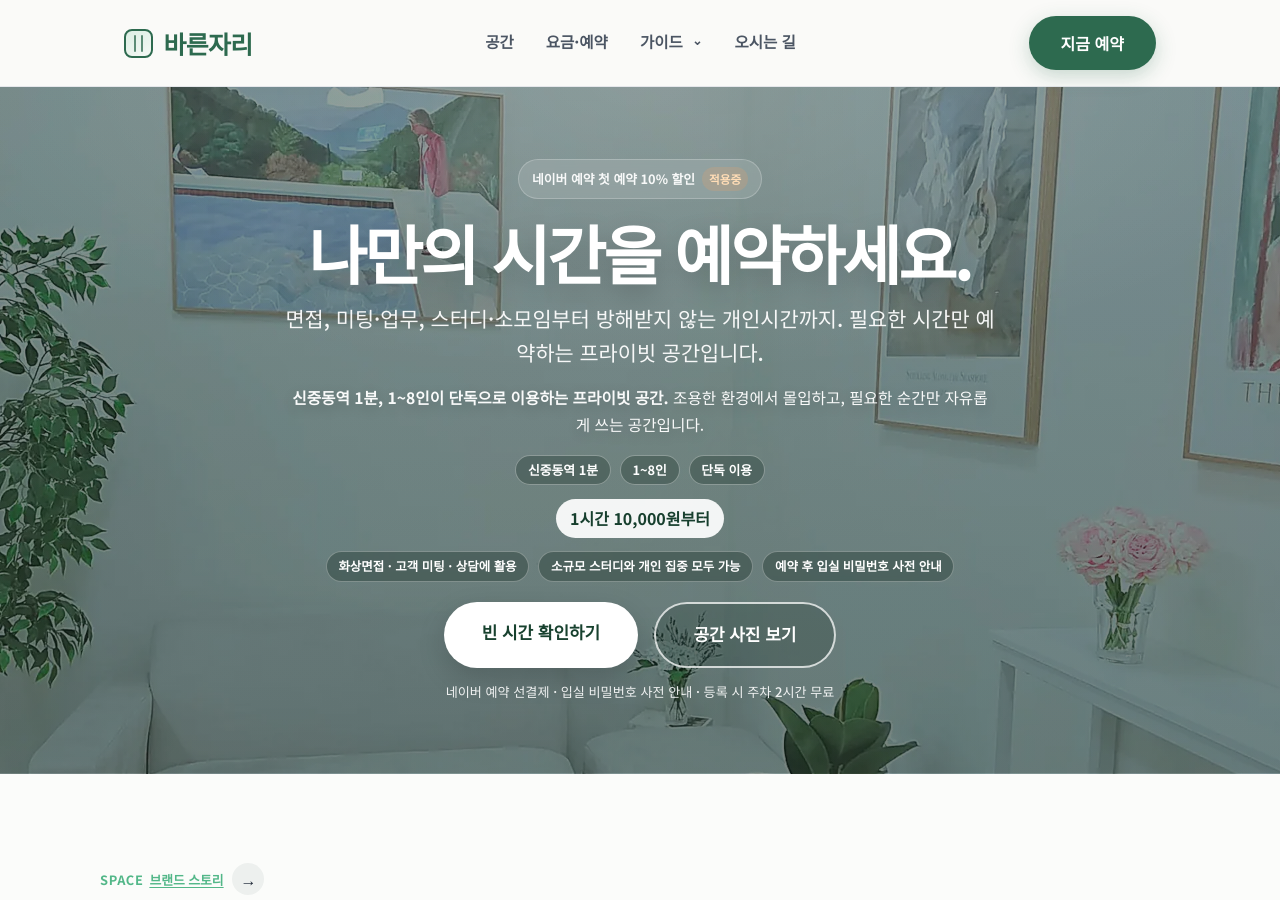
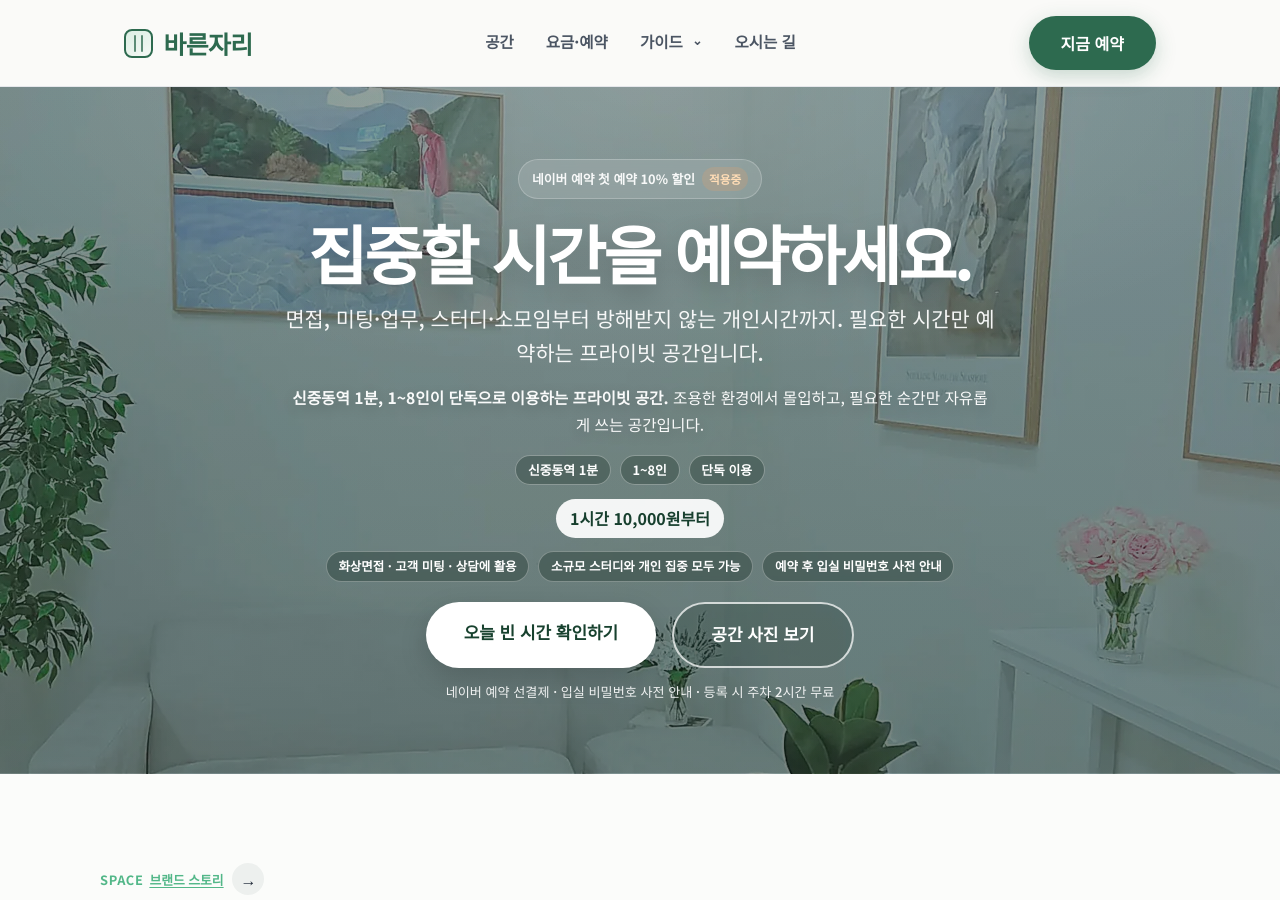
Before and after one commit to bareunspace/blog, a Jekyll site: the page built from index.html, in a window 1280 px wide and 900 px high. Built offline with Jekyll 4.4.1, drawn with Linux system fonts in a browser that asks for light colours.

Commit message:
Refine homepage booking guidance for recommended durations

```diff
--- a/index.html
+++ b/index.html
@@ -17,7 +17,7 @@
   <!-- ── Hero ── -->
   <section id="home">
     <span class="badge">네이버 예약 첫 예약 10% 할인 <span id="promoCountdown">지금 적용 중</span></span>
-    <h1 class="hero-title">나만의 시간을 예약하세요.</h1>
+    <h1 class="hero-title">집중할 시간을 예약하세요.</h1>
     <p class="hero-subtitle">면접, 상담, 스터디, 회의부터 혼자만의 집중 시간까지. 예약 가능한 프라이빗 공간입니다.</p>
     <p class="hero-desc">
       <strong>신중동역 1분, 1~8인이 단독으로 이용하는 프라이빗 공간.</strong>
@@ -35,7 +35,7 @@
       <li>예약 후 입실 비밀번호 사전 안내</li>
     </ul>
     <div class="hero-btns">
-      <a href="https://m.place.naver.com/place/2041312316/ticket" target="_blank" rel="noopener noreferrer" class="btn-primary" data-cta="hero_primary">빈 시간 확인하기</a>
+      <a href="https://m.place.naver.com/place/2041312316/ticket" target="_blank" rel="noopener noreferrer" class="btn-primary" data-cta="hero_primary">오늘 빈 시간 확인하기</a>
       <a href="#space" class="btn-outline" data-cta="hero_secondary_use_case">공간 사진 보기</a>
     </div>
     <p class="hero-assurance">네이버 예약 선결제 · 입실 비밀번호 사전 안내 · 등록 시 주차 2시간 무료</p>
@@ -186,8 +186,8 @@
       <p class="section-desc">기본 1시간부터 예약 가능하며, 이용 목적에 맞는 추천 시간과 예약 방법을 함께 안내드립니다.</p>
       <div class="about-layout">
         <div class="pricing-cards">
-          <a href="https://booking.naver.com/booking/10/bizes/1663159/items/7861240" target="_blank" rel="noopener noreferrer" class="price-card featured" data-cta="price_hourly" aria-label="1시간부터 예약하기">
-            <span class="price-badge">추천</span>
+          <a href="https://booking.naver.com/booking/10/bizes/1663159/items/7861240" target="_blank" rel="noopener noreferrer" class="price-card" data-cta="price_hourly" aria-label="1시간부터 예약하기">
+            <span class="price-badge">기본 이용</span>
             <p class="price-label">시간 단위 이용</p>
             <p class="price-amount">10,000<span class="price-unit">원 / 시간</span></p>
             <p class="price-desc">· 기본 1시간부터 이용 가능<br />· 30분 추가 시 5,000원</p>
```
